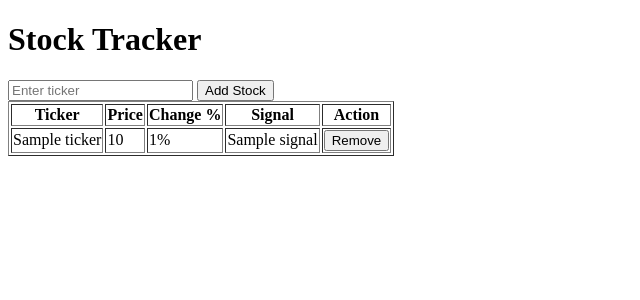
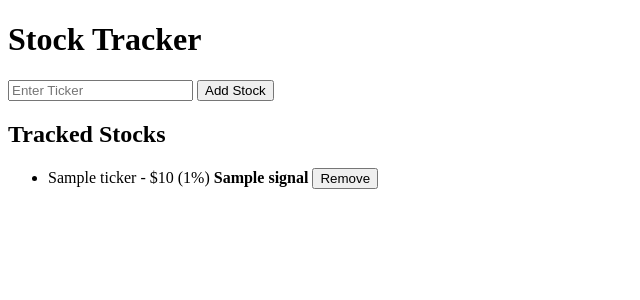
Before and after one commit to Dele28/A, a Flask app: template templates/index.html in a window 1280 px wide. Shown: the top 300 px of the page, without its empty margins (0-640 px from the left). Run offline with Flask 3, Linux system fonts and the light colour scheme; the template is opened without the code that fills it: most values are stand-ins (such as "Sample title", 1, 10 or a date in 2020).

Commit message:
index.html

```diff
--- a/templates/index.html
+++ b/templates/index.html
@@ -6,58 +6,58 @@
     <title>Stock Tracker</title>
     <script>
         async function addStock() {
-            let ticker = document.getElementById("tickerInput").value;
+            const ticker = document.getElementById("stockInput").value.trim().toUpperCase();
             if (!ticker) {
                 alert("Please enter a stock ticker.");
                 return;
             }
-            let response = await fetch("/add_stock", {
+
+            const response = await fetch("/add_stock", {
                 method: "POST",
-                headers: {"Content-Type": "application/json"},
-                body: JSON.stringify({ticker: ticker})
+                headers: {
+                    "Content-Type": "application/json"
+                },
+                body: JSON.stringify({ ticker: ticker })
             });
+
+            const result = await response.json();
             if (response.ok) {
-                location.reload();
+                alert(result.message);
+                location.reload();  // Refresh to show updated stocks
             } else {
-                alert("Failed to add stock.");
+                alert(result.error);
             }
         }
 
         async function removeStock(ticker) {
-            let response = await fetch("/remove_stock", {
+            const response = await fetch("/remove_stock", {
                 method: "POST",
-                headers: {"Content-Type": "application/json"},
-                body: JSON.stringify({ticker: ticker})
+                headers: {
+                    "Content-Type": "application/json"
+                },
+                body: JSON.stringify({ ticker: ticker })
             });
-            if (response.ok) {
-                location.reload();
-            } else {
-                alert("Failed to remove stock.");
-            }
+
+            const result = await response.json();
+            alert(result.message);
+            location.reload();  // Refresh the page to update the stock list
         }
     </script>
 </head>
 <body>
     <h1>Stock Tracker</h1>
-    <input type="text" id="tickerInput" placeholder="Enter ticker">
+    <input type="text" id="stockInput" placeholder="Enter Ticker">
     <button onclick="addStock()">Add Stock</button>
-    <table border="1">
-        <tr>
-            <th>Ticker</th>
-            <th>Price</th>
-            <th>Change %</th>
-            <th>Signal</th>
-            <th>Action</th>
-        </tr>
+
+    <h2>Tracked Stocks</h2>
+    <ul>
         {% for stock in stocks %}
-        <tr>
-            <td>{{ stock.ticker }}</td>
-            <td>{{ stock.current_price if stock.current_price else 'N/A' }}</td>
-            <td>{{ stock.change_percent if stock.change_percent else 'N/A' }}%</td>
-            <td>{{ stock.signal }}</td>
-            <td><button onclick="removeStock('{{ stock.ticker }}')">Remove</button></td>
-        </tr>
+            <li>
+                {{ stock.ticker }} - ${{ stock.current_price }} ({{ stock.change_percent }}%)
+                <strong>{{ stock.signal }}</strong>
+                <button onclick="removeStock('{{ stock.ticker }}')">Remove</button>
+            </li>
         {% endfor %}
-    </table>
+    </ul>
 </body>
 </html>
```
